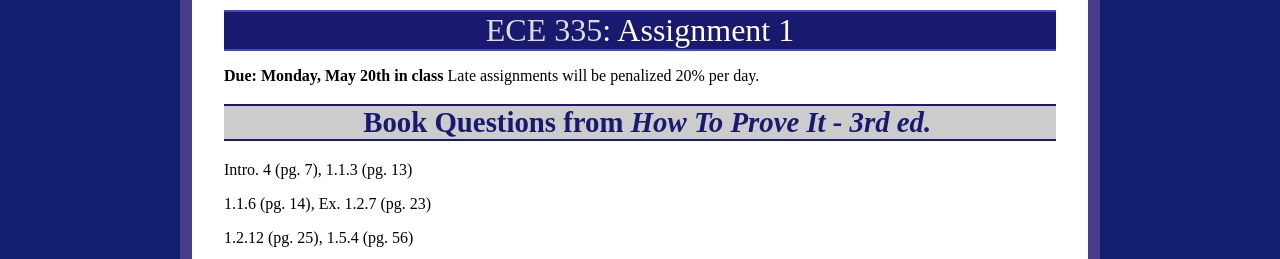
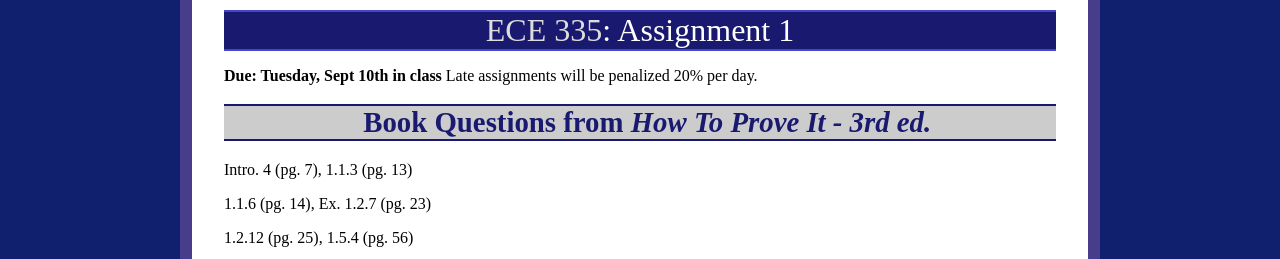
Before and after one commit to ycpcs/ece335-fall2024, a Jekyll site: the page built from assign/assign01.md, in a window 1280 px wide. Shown: the top 259 px of the page. Built offline with Jekyll 4.4.1, drawn with Linux system fonts in a browser that asks for light colours.

Commit message:
update assign 1
update assign 1

```diff
--- a/assign/assign01.md
+++ b/assign/assign01.md
@@ -3,7 +3,7 @@ layout: default
 title: "Assignment 1"
 ---
 
-**Due: Monday, May 20th in class** Late assignments will be penalized 20% per day.
+**Due: Tuesday, Sept 10th in class** Late assignments will be penalized 20% per day.
 
 Book Questions from *How To Prove It - 3rd ed.*
 ===============================================
```
